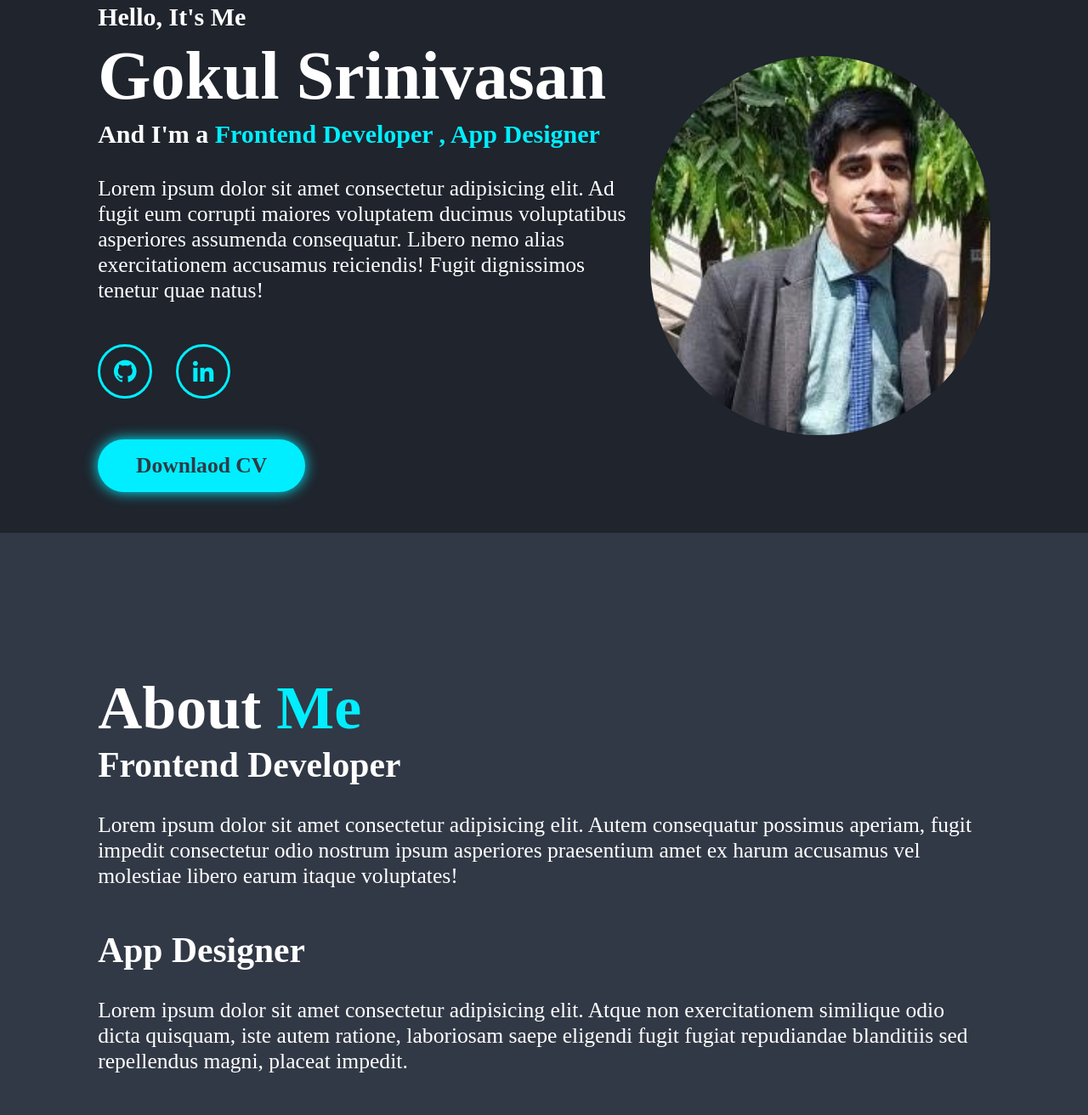
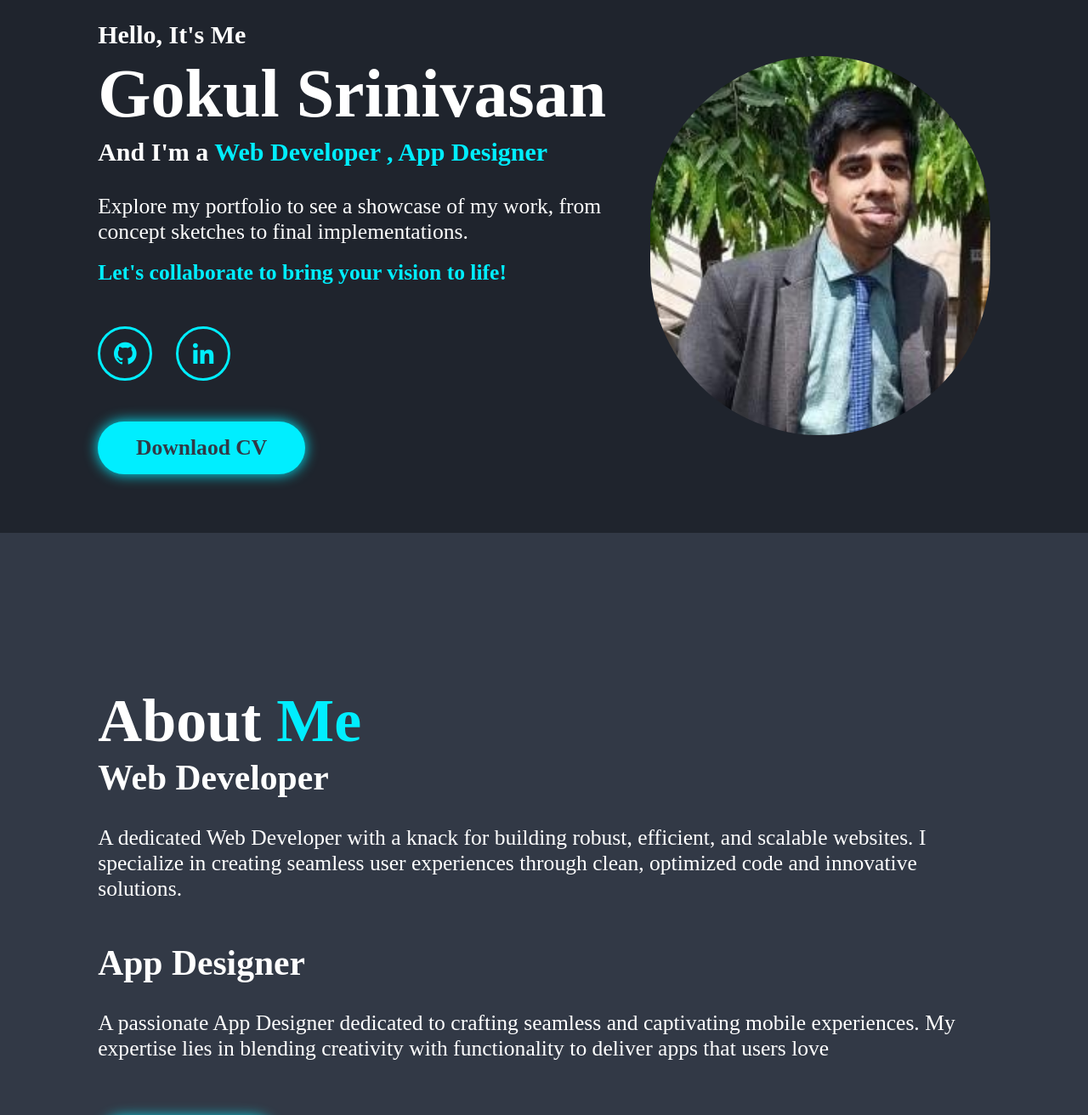
Before and after one commit to sgokul1500/PRODIGY_WD_03, a plain HTML site: page index.html in a window 1280 px wide. Shown: the part 284-1596 px from the top of the page at 85% size. Drawn offline with nearby package versions, Linux system fonts and the light colour scheme.

Commit message:
lorem chnaged

```diff
--- a/index.html
+++ b/index.html
@@ -26,8 +26,11 @@
         <div class="home-content">
             <h3>Hello, It's Me</h3>
             <h1>Gokul Srinivasan</h1>
-            <h3>And I'm a <span>Frontend Developer , App Designer</span></h3>
-            <p>Lorem ipsum dolor sit amet consectetur adipisicing elit. Ad fugit eum corrupti maiores voluptatem ducimus voluptatibus asperiores assumenda consequatur. Libero nemo alias exercitationem accusamus reiciendis! Fugit dignissimos tenetur quae natus!</p>
+            <h3>And I'm a <span>Web Developer , App Designer</span></h3>
+            <p >Explore my portfolio to see a showcase of my work, from concept sketches to final implementations.
+                </p>
+                <br>
+                <p> <span style="font-weight: bold;">Let's collaborate to bring your vision to life!</span></p>
 
         <div class="social-media">
             <!-- <a href="#"><i class='bx bxl-facebook'></i></a>
@@ -47,10 +50,10 @@
     <section class="about" id="about">
         <div class="about-content">
             <h2 class="heading">About <span>Me</span></h2>
-            <h3>Frontend Developer</h3>
-            <p>Lorem ipsum dolor sit amet consectetur adipisicing elit. Autem consequatur possimus aperiam, fugit impedit consectetur odio nostrum ipsum asperiores praesentium amet ex harum accusamus vel molestiae libero earum itaque voluptates!</p>
+            <h3>Web Developer</h3>
+            <p>A dedicated Web Developer with a knack for building robust, efficient, and scalable websites. I specialize in creating seamless user experiences through clean, optimized code and innovative solutions.</p>
             <h3>App Designer</h3>
-            <p>Lorem ipsum dolor sit amet consectetur adipisicing elit. Atque non exercitationem similique odio dicta quisquam, iste autem ratione, laboriosam saepe eligendi fugit fugiat repudiandae blanditiis sed repellendus magni, placeat impedit.</p>
+            <p> A passionate App Designer dedicated to crafting seamless and captivating mobile experiences. My expertise lies in blending creativity with functionality to deliver apps that users love</p>
             <br>
 
             <a href="#" class="btn">Read More</a>
@@ -88,7 +91,7 @@
             <div class="services-box">
                 <i class="bx bx-code-alt"></i>
                 <h3>Web Development</h3>
-                <p>Lorem ipsum dolor sit amet consectetur adipisicing elit. Recusandae dicta accusamus incidunt modi, numquam alias, quaerat beatae atque nesciunt praesentium laudantium saepe reprehenderit quas, consectetur delectus animi rerum voluptatum nihil.</p>
+                <p>Explore my collection of web projects, each crafted with precision and creativity. From dynamic e-commerce platforms to sleek, responsive websites, my portfolio highlights a range of solutions tailored to meet diverse need</p>
                 <a href="#" class="btn">Read More</a>
             </div>
         </div>
@@ -99,7 +102,7 @@
             <div class="services-box">
                 <i class='bx bxl-android'></i>
                 <h3>App Designer</h3>
-                <p>Lorem ipsum dolor sit amet consectetur adipisicing elit. Recusandae dicta accusamus incidunt modi, numquam alias, quaerat beatae atque nesciunt praesentium laudantium saepe reprehenderit quas, consectetur delectus animi rerum voluptatum nihil.</p>
+                <p>Discover my portfolio of innovative app projects, each designed to provide seamless and engaging user experiences. From intuitive interface designs to robust functionality, my work spans various industries and user needs</p>
                 <a href="#" class="btn">Read More</a>
             </div>
         </div>
```
